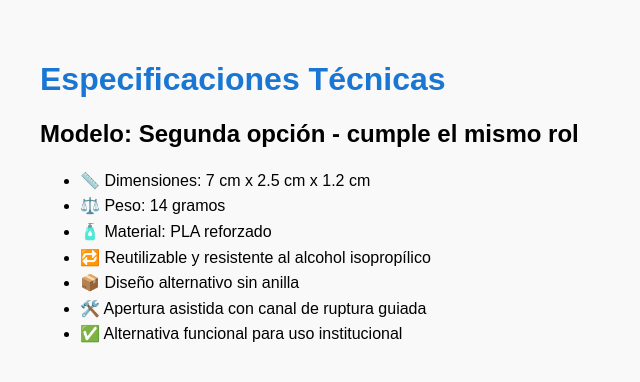
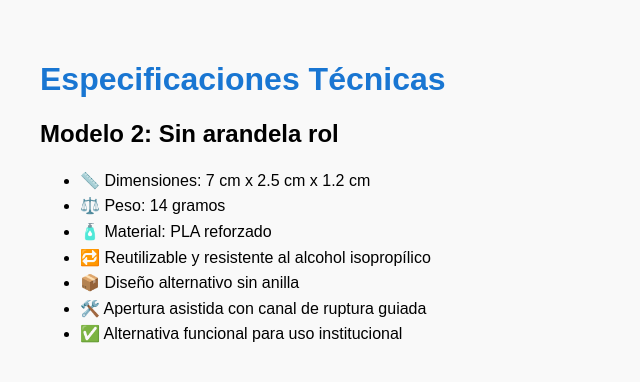
Before and after one commit to Diegocdigital/cuidarte.digital, a plain HTML site: page especificaciones2.html in a window 1280 px wide. Shown: the whole page, without its empty margins (0-640 px from the left). Drawn offline with Linux system fonts and the light colour scheme.

Commit message:
Update especificaciones2.html

```diff
--- a/especificaciones2.html
+++ b/especificaciones2.html
@@ -11,7 +11,7 @@
 </head>
 <body>
     <h1>Especificaciones Técnicas</h1>
-    <h2>Modelo: Segunda opción - cumple el mismo rol</h2>
+    <h2>Modelo 2: Sin arandela rol</h2>
     <ul>
         <li>📏 Dimensiones: 7 cm x 2.5 cm x 1.2 cm</li>
         <li>⚖️ Peso: 14 gramos</li>
```
